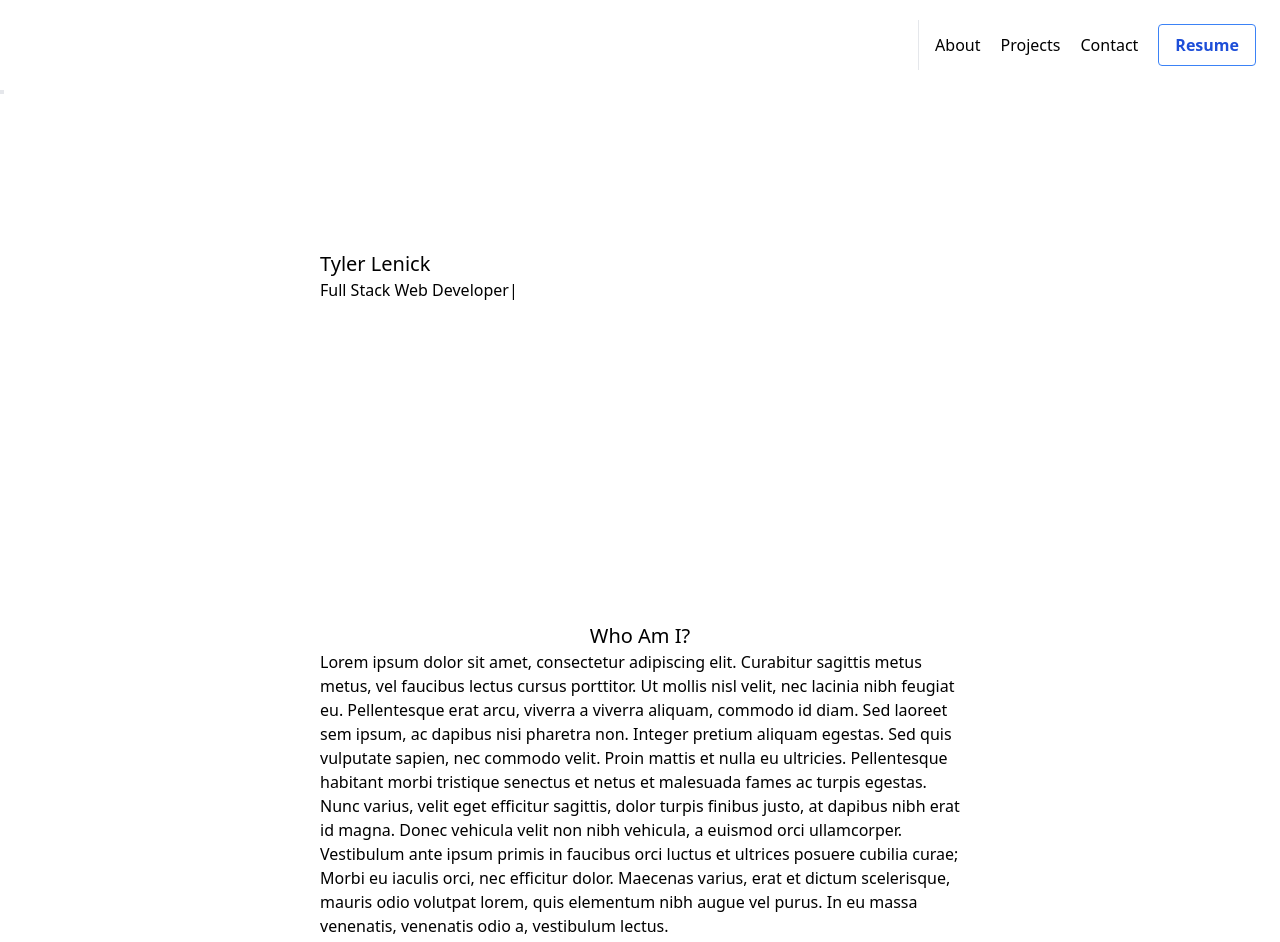
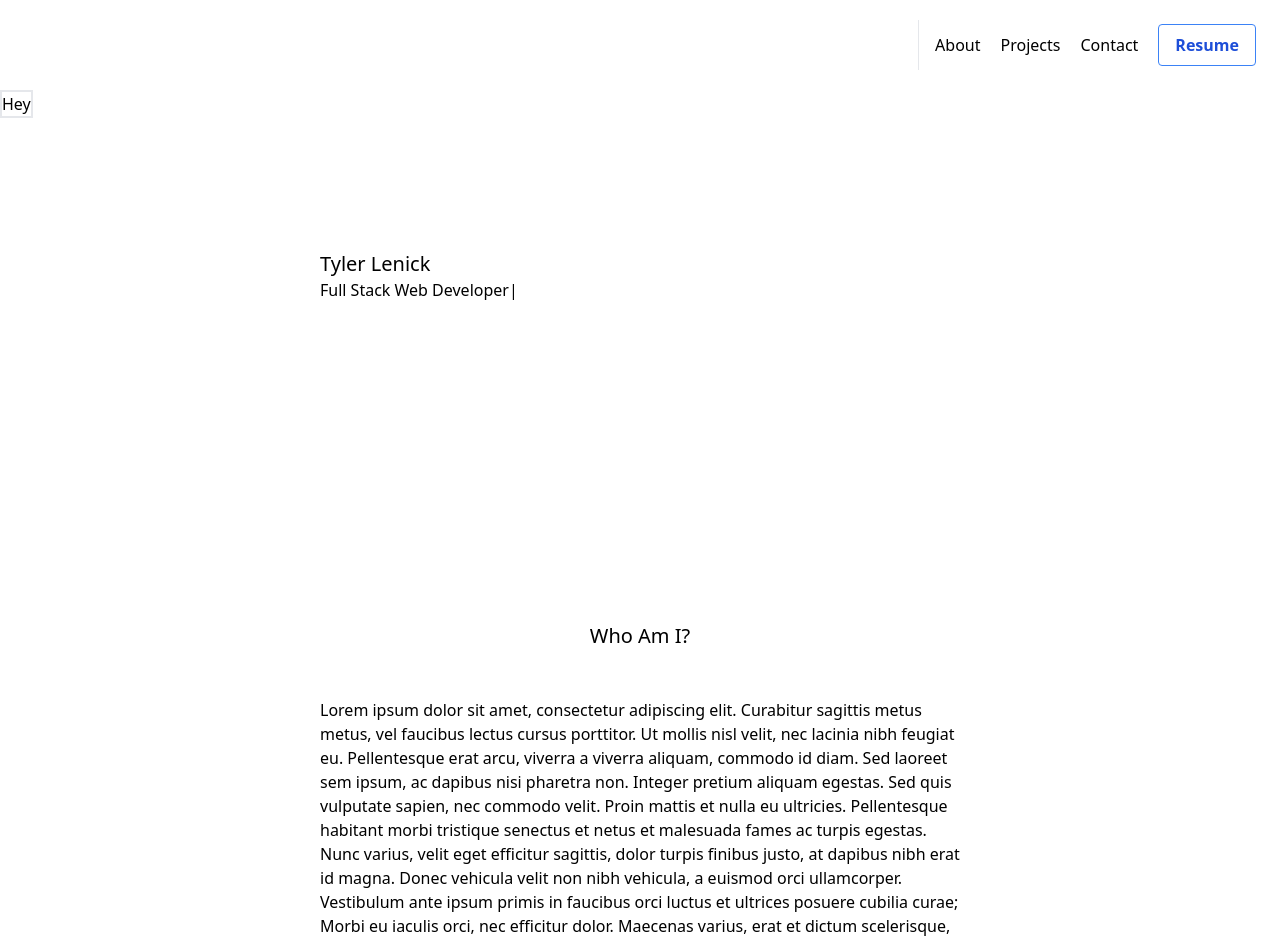
Before and after one commit to tylerlenick/tyler-profile, a React (Create React App) app: page / in a window 1280 px wide. Shown: the top 942 px of the page. Built offline with nearby package versions, Linux system fonts and the light colour scheme; a small style sheet from the web is missing.

Commit message:
update social

```diff
--- a/src/App.js
+++ b/src/App.js
@@ -16,6 +16,7 @@ function App() {
       <About />
       <Projects />
       <Contact />
+      <Social />
     </div>
   );
 }
--- a/src/components/About.js
+++ b/src/components/About.js
@@ -3,7 +3,7 @@ export const About = () => {
         <div>
             <header className='header mb-80'>
                 <h1 className="text-xl text-center my-1ç0">Who Am I?</h1>
-                <div className="px-80">Lorem ipsum dolor sit amet, consectetur adipiscing elit. Curabitur sagittis metus metus, vel faucibus lectus cursus porttitor. Ut mollis nisl velit, nec lacinia nibh feugiat eu. Pellentesque erat arcu, viverra a viverra aliquam, commodo id diam. Sed laoreet sem ipsum, ac dapibus nisi pharetra non. Integer pretium aliquam egestas. Sed quis vulputate sapien, nec commodo velit. Proin mattis et nulla eu ultricies. Pellentesque habitant morbi tristique senectus et netus et malesuada fames ac turpis egestas. Nunc varius, velit eget efficitur sagittis, dolor turpis finibus justo, at dapibus nibh erat id magna. Donec vehicula velit non nibh vehicula, a euismod orci ullamcorper. Vestibulum ante ipsum primis in faucibus orci luctus et ultrices posuere cubilia curae; Morbi eu iaculis orci, nec efficitur dolor. Maecenas varius, erat et dictum scelerisque, mauris odio volutpat lorem, quis elementum nibh augue vel purus. In eu massa venenatis, venenatis odio a, vestibulum lectus.</div>
+                <div className="px-80 duration-500 relative transform transition-all translate-y-12 ease-out" data-replace='{ "translate-y-12": "translate-y-0" }'>Lorem ipsum dolor sit amet, consectetur adipiscing elit. Curabitur sagittis metus metus, vel faucibus lectus cursus porttitor. Ut mollis nisl velit, nec lacinia nibh feugiat eu. Pellentesque erat arcu, viverra a viverra aliquam, commodo id diam. Sed laoreet sem ipsum, ac dapibus nisi pharetra non. Integer pretium aliquam egestas. Sed quis vulputate sapien, nec commodo velit. Proin mattis et nulla eu ultricies. Pellentesque habitant morbi tristique senectus et netus et malesuada fames ac turpis egestas. Nunc varius, velit eget efficitur sagittis, dolor turpis finibus justo, at dapibus nibh erat id magna. Donec vehicula velit non nibh vehicula, a euismod orci ullamcorper. Vestibulum ante ipsum primis in faucibus orci luctus et ultrices posuere cubilia curae; Morbi eu iaculis orci, nec efficitur dolor. Maecenas varius, erat et dictum scelerisque, mauris odio volutpat lorem, quis elementum nibh augue vel purus. In eu massa venenatis, venenatis odio a, vestibulum lectus.</div>
             </header>
         </div>
     )
--- a/src/components/Social.js
+++ b/src/components/Social.js
@@ -2,6 +2,7 @@
 export const Social = () => {
     return (
         <div className="fixed border-2">
+            Hey
         </div>
     )
 }
```
